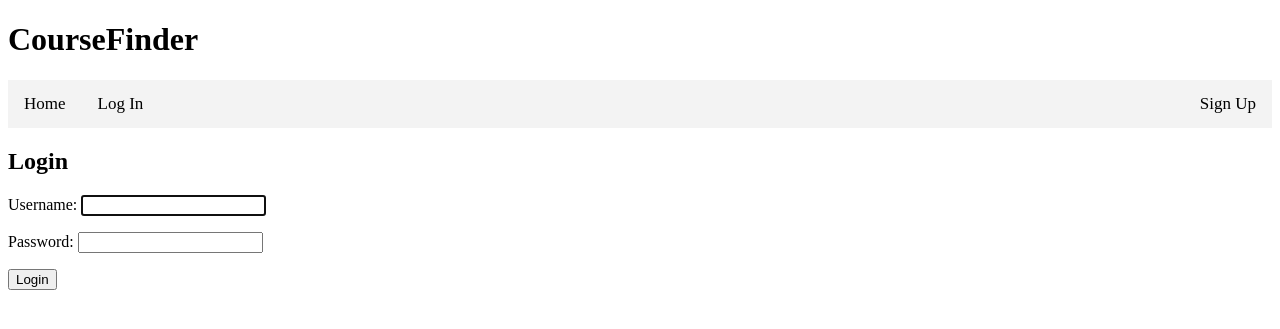
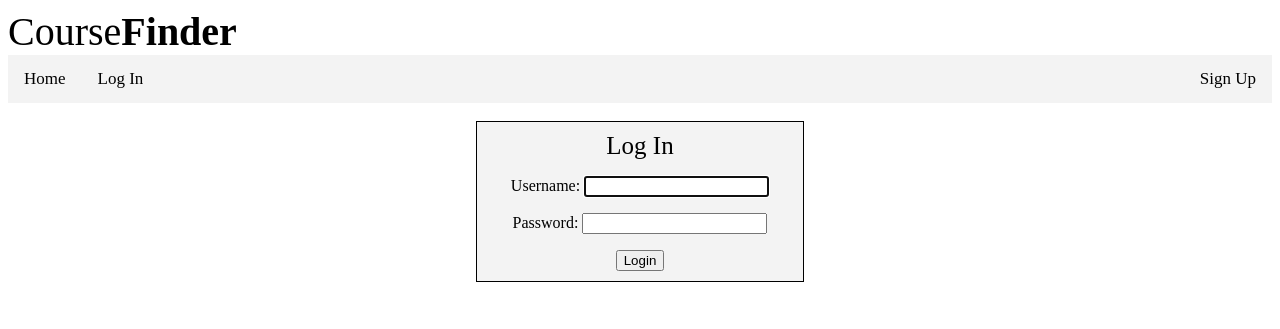
Before and after one commit to avandolder/311-project, a Django app: page /login/ in a window 1280 px wide. Shown: the top 329 px of the page. Run offline with Django 3.2, Linux system fonts and the light colour scheme.

Commit message:
Undid Adam's damage :P

```diff
--- a/finder/templates/finder/base.html
+++ b/finder/templates/finder/base.html
@@ -21,13 +21,20 @@
 		color: black;
 	}
 	.topnav a.active {
-		background-color: #4CAF50;
+		background-color: black;
 		color: white;
+	}
+	.loginMenu {
+	    background-color: #f3f3f3;
+		border: 1px solid black;
+		padding: 10px;
+		margin-left: 37%;
+		margin-right: 37%;
 	}
 	</style>
   </head>
   <body>
-    <h1>CourseFinder</h1>
+    <div style="font-size: 40px;">Course<b>Finder</b></div>
     <div class="topnav">
     <a href = '/finder'>Home</a>
 	{% if user.is_authenticated %}
--- a/finder/templates/finder/index.html
+++ b/finder/templates/finder/index.html
@@ -3,5 +3,5 @@
 {% block title %}CourseFinder{% endblock %}
 
 {% block content %}
-<p>Index page for CourseFinder</p>
+<p>Welcome to CourseFinder!</p>
 {% endblock %}
--- a/finder/templates/finder/login.html
+++ b/finder/templates/finder/login.html
@@ -3,13 +3,18 @@
 {% block title %}Login{% endblock %}
 
 {% block content %}
-  <h2>Login</h2>
   {% if not user.is_authenticated %}
+  <br>
+	  <div class="loginMenu">
+	  <center>
+	  <div style="font-size:25px;">Log In</div>
 	  <form method="post">
     	{% csrf_token %}
    	 {{ form.as_p }}
    	 <button type="submit">Login</button>
   	</form>
+	</center>
+	</div>
   {% else %}
   	<p>You are already logged in!</p>
   {% endif %}
```
